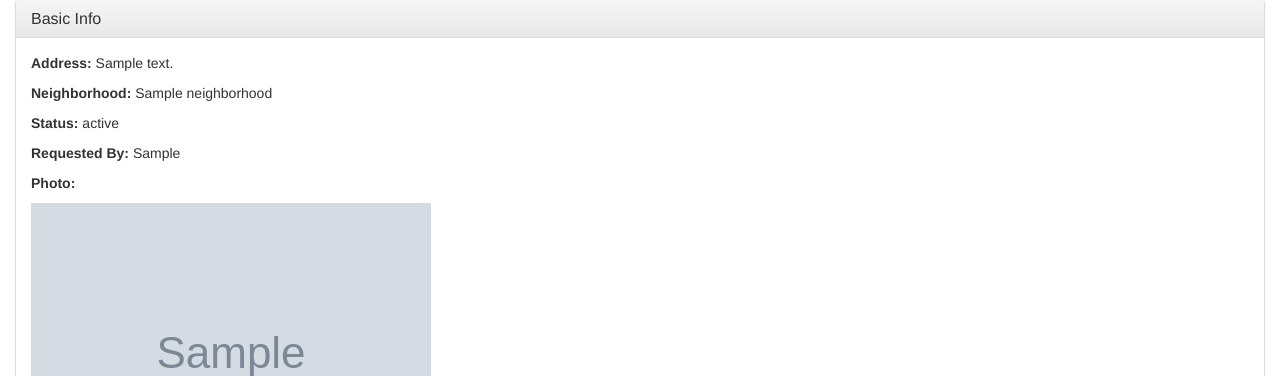
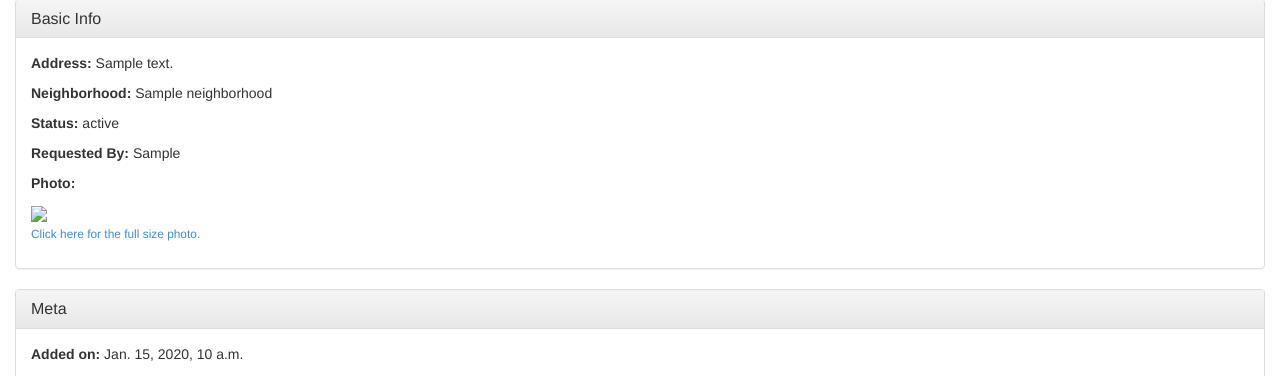
Before and after one commit to codeyoungstown/yndc-board-up, a Django app: template yndc/apps/board/templates/board/house.html in a window 1280 px wide. Shown: the part 264-640 px from the top of the page. Run offline with Django 3.2, Linux system fonts and the light colour scheme; the template is opened without the code that fills it: most values are stand-ins (such as "Sample title", 1, 10 or a date in 2020); grey boxes marked "Sample" are stand-in pictures; some libraries are stand-ins or nearby versions.

Commit message:
easy thumbnails

```diff
--- a/requirements.txt
+++ b/requirements.txt
@@ -2,3 +2,4 @@ Django==1.7
 django-storages==1.1.8
 Pillow==2.6.0
 boto
+easy-thumbnails
--- a/yndc/apps/board/models.py
+++ b/yndc/apps/board/models.py
@@ -1,6 +1,8 @@
 from django.contrib.auth.models import User
 from django.db import models
 from django.utils.text import slugify
+
+from easy_thumbnails.fields import ThumbnailerImageField
 
 from board.managers import EventManager, HouseManager
 
@@ -49,7 +51,7 @@ class House(models.Model):
     neighborhood = models.ForeignKey(Neighborhood, blank=True, null=True,
         on_delete=models.SET_NULL)
     notes = models.TextField(blank=True)
-    photo = models.ImageField(upload_to='yndc-photos')
+    photo = ThumbnailerImageField(upload_to='yndc-photos')
     status = models.CharField(max_length=8, choices=STATUS_CHOICES,
         default=STATUS_SECURE)
     requested_by = models.CharField(max_length=8, choices=REQUESTED_BY,
--- a/yndc/apps/board/templates/board/house.html
+++ b/yndc/apps/board/templates/board/house.html
@@ -31,9 +31,10 @@
                     {% endif %}
                     <p><b>Status:</b> {{ house.get_status_display }}</p>
                     <p><b>Requested By:</b> {{ house.get_requested_by_display }}</p>
+                    {% if house.photo %}
                     <p><b>Photo:</b></p>
-                    {% if house.photo %}
-                    <img src="{{ house.photo.url }}">
+                    <img src="{{ house.photo.medium.url }}">
+                    <p><small><a href="{{ house.photo.url }}">Click here for the full size photo.</a></small></p>
                     {% endif %}
                 </div>
             </div>
--- a/yndc/apps/board/templates/board/list.html
+++ b/yndc/apps/board/templates/board/list.html
@@ -37,7 +37,7 @@
               {% for house in houses %}
               <tr>
                 {% if not is_mobile %}
-                <td><a href="{% url 'house' house.slug %}"><img src="{{ house.photo.url }}" height="50" width="50"></a></td>
+                <td><a href="{% url 'house' house.slug %}"><img src="{{ house.photo.small.url }}" height="50" width="50"></a></td>
                 {% endif %}
                 <td>
                     <a href="{% url 'house' house.slug %}">{{ house.address }}</a>
--- a/yndc/apps/board/templates/board/print.html
+++ b/yndc/apps/board/templates/board/print.html
@@ -8,7 +8,7 @@
 
             <div style="float: left; width:50%;">
                 {% if house.photo %}
-                <img src="{{ house.photo.url }}">
+                <img src="{{ house.photo.medium.url }}">
                 {% endif %}
                 <p><b>Address:</b> {{ house.address }}</p>
                 {% if house.neighborhood %}
```
Also changed, not shown: yndc/settings/default.py (+10 -1 lines).
